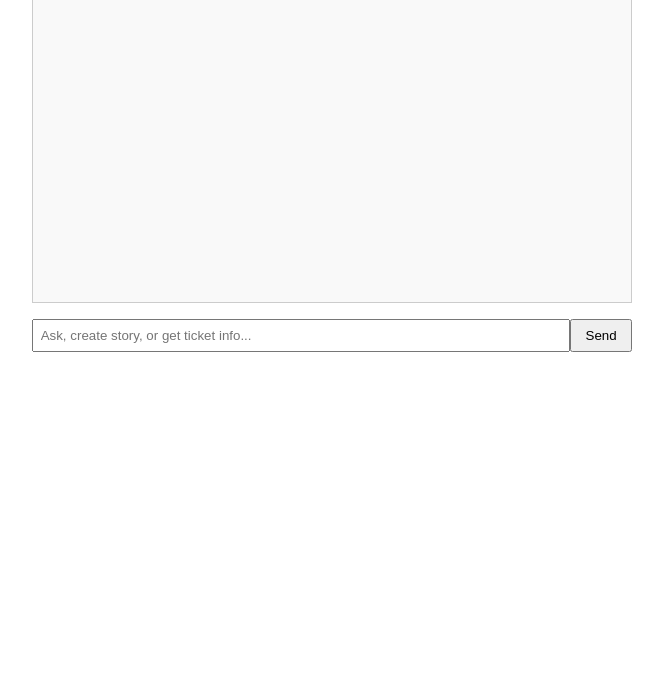
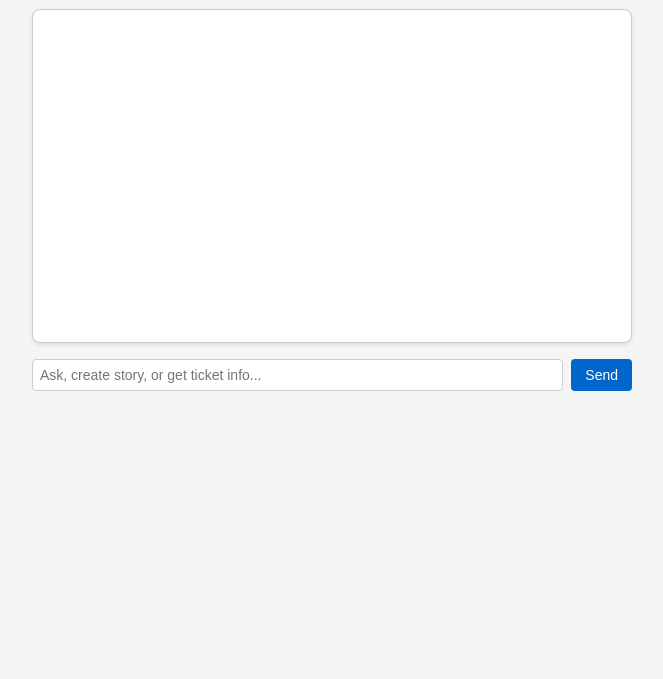
Before and after one commit to rexone999/new-agent, a website: page frontend/index.html in a window 1280 px wide. Shown: the part 121-800 px from the top of the page, without its empty margins (308-971 px from the left). Drawn offline with Linux system fonts and the light colour scheme.

Commit message:
Update styles.css

```diff
--- a/frontend/styles.css
+++ b/frontend/styles.css
@@ -1,8 +1,74 @@
-body { font-family: Arial, sans-serif; max-width: 600px; margin: 2rem auto; }
-h1 { text-align: center; }
-#chatbox { border: 1px solid #ccc; min-height: 300px; padding: 1em; margin-bottom: 1em; overflow-y: auto; background: #f9f9f9; }
-.user { color: blue; margin-bottom: .5em; }
-.bot { color: green; margin-bottom: 1em; }
-form { display: flex; }
-#user-input { flex: 1; padding: .5em; }
-button { padding: .5em 1em; }
+body {
+    font-family: Arial, sans-serif;
+    max-width: 600px;
+    margin: 2rem auto;
+    padding: 1rem;
+    background-color: #f5f5f5;
+}
+
+h1 {
+    text-align: center;
+    color: #333;
+    margin-bottom: 1.5rem;
+}
+
+#chatbox {
+    border: 1px solid #ccc;
+    min-height: 300px;
+    padding: 1em;
+    margin-bottom: 1em;
+    overflow-y: auto;
+    background: #fff;
+    border-radius: 8px;
+    box-shadow: 0 2px 4px rgba(0,0,0,0.1);
+}
+
+.user {
+    color: #0066cc;
+    margin-bottom: .5em;
+    font-weight: bold;
+}
+
+.bot {
+    color: #006600;
+    margin-bottom: 1em;
+    padding: 0.5em;
+    background-color: #f0f8f0;
+    border-radius: 4px;
+}
+
+form {
+    display: flex;
+    gap: 0.5rem;
+}
+
+#user-input {
+    flex: 1;
+    padding: .5em;
+    border: 1px solid #ccc;
+    border-radius: 4px;
+    font-size: 14px;
+}
+
+button {
+    padding: .5em 1em;
+    background-color: #0066cc;
+    color: white;
+    border: none;
+    border-radius: 4px;
+    cursor: pointer;
+    font-size: 14px;
+}
+
+button:hover {
+    background-color: #0052a3;
+}
+
+a {
+    color: #0066cc;
+    text-decoration: none;
+}
+
+a:hover {
+    text-decoration: underline;
+}
```
